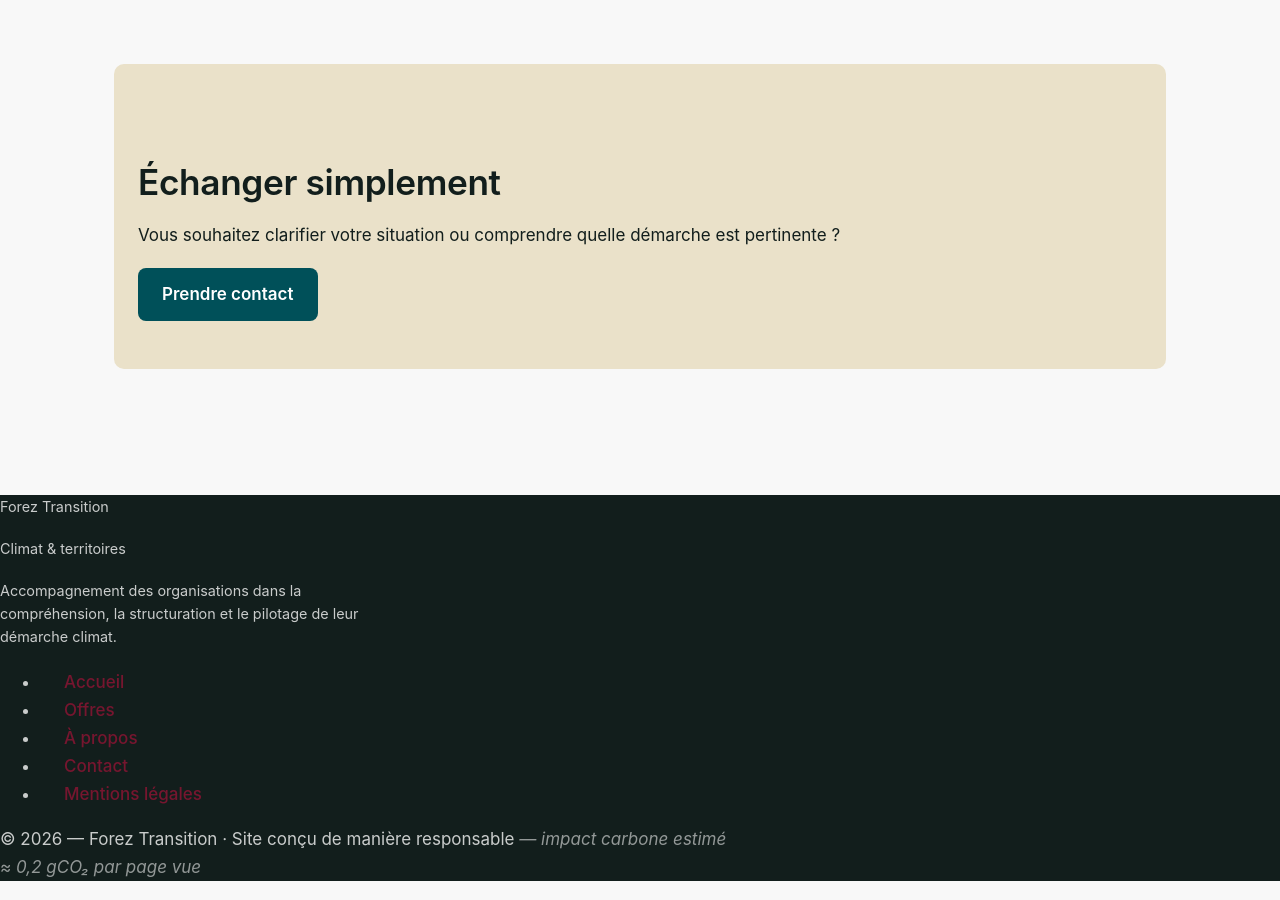
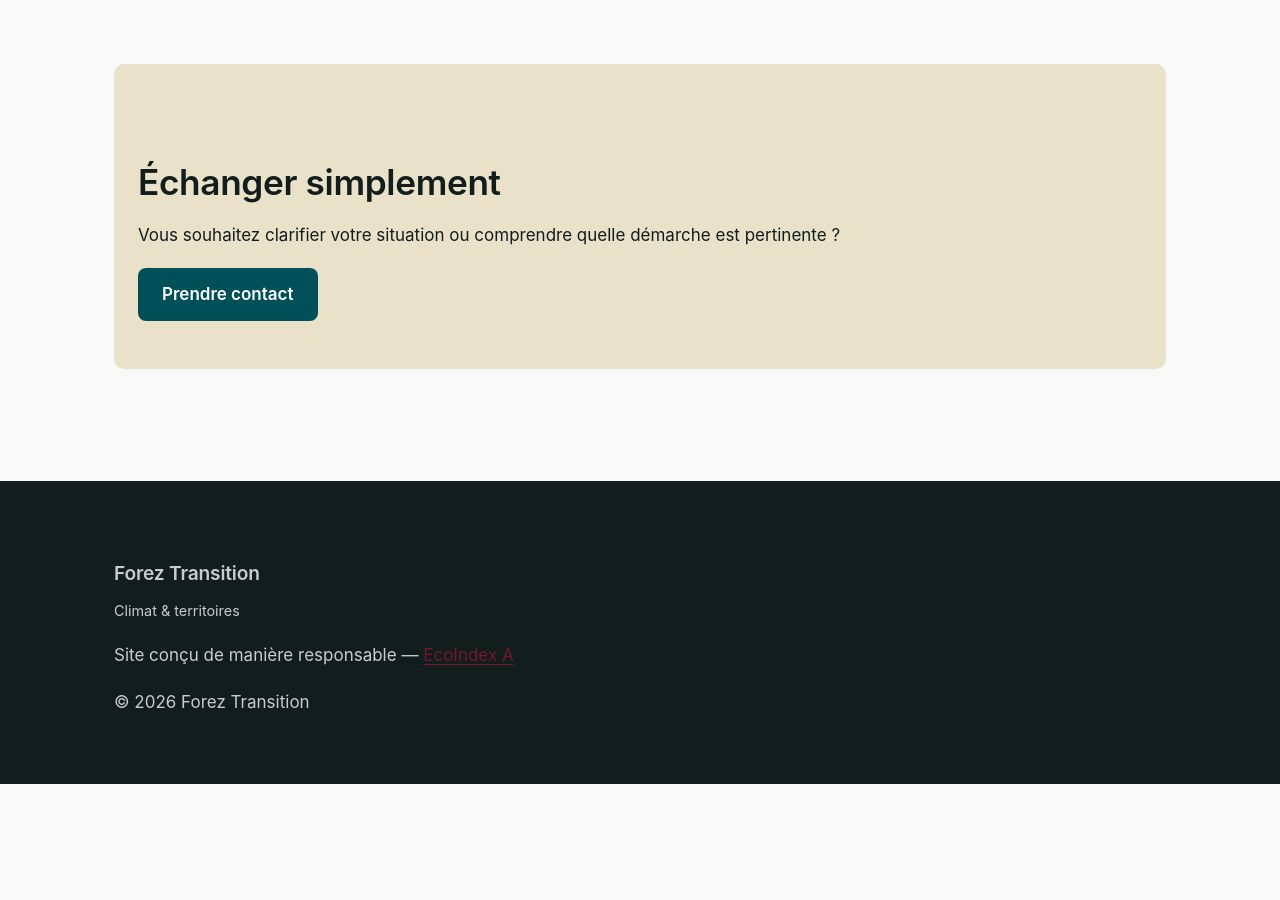
Before and after one commit to Alex-JULIEN/forez-transition, a Jekyll site: the page built from index.md, in a window 1280 px wide and 900 px high, scrolled down 3120 px. Built offline with Jekyll 4.4.1, drawn with Linux system fonts in a browser that asks for light colours; after the commit the page ends 3904 px from its top, so only the background shows below that.

Commit message:
Update footer.html

```diff
--- a/_includes/footer.html
+++ b/_includes/footer.html
@@ -1,33 +1,20 @@
 <footer class="site-footer">
-  <div class="footer-container">
+  <div class="container footer-inner">
+
     <div class="footer-brand">
-      <p class="footer-title">Forez Transition</p>
-      <p class="footer-subtitle">Climat & territoires</p>
-      <p class="footer-desc">
-        Accompagnement des organisations
-        dans la compréhension, la structuration
-        et le pilotage de leur démarche climat.
-      </p>
+      <h3>Forez Transition</h3>
+      <p>Climat & territoires</p>
     </div>
 
-    <nav class="footer-nav">
-      <ul>
-        <li><a href="{{ '/' | relative_url }}">Accueil</a></li>
-        <li><a href="{{ '/offres/' | relative_url }}">Offres</a></li>
-        <li><a href="{{ '/about/' | relative_url }}">À propos</a></li>
-        <li><a href="{{ '/contact/' | relative_url }}">Contact</a></li>
-        <li><a href="{{ '/mentions-legales/' | relative_url }}">Mentions légales</a></li>
-      </ul>
-    </nav>
+    <div class="footer-meta">
+      <p>
+        Site conçu de manière responsable —
+        <a href="https://www.ecoindex.fr/resultat/?id=fb0ec7e9-3026-421f-acb7-6d5a2c218e7c">
+          EcoIndex A
+        </a>
+      </p>
+      <p>© 2026 Forez Transition</p>
+    </div>
+
   </div>
-
-  <div class="footer-bottom">
-  <p>
-    © 2026 — Forez Transition ·
-    Site conçu de manière responsable
-    <span class="footer-impact">
-      — impact carbone estimé ≈ 0,2 gCO₂ par page vue
-    </span>
-  </p>
-</div>
 </footer>
```
